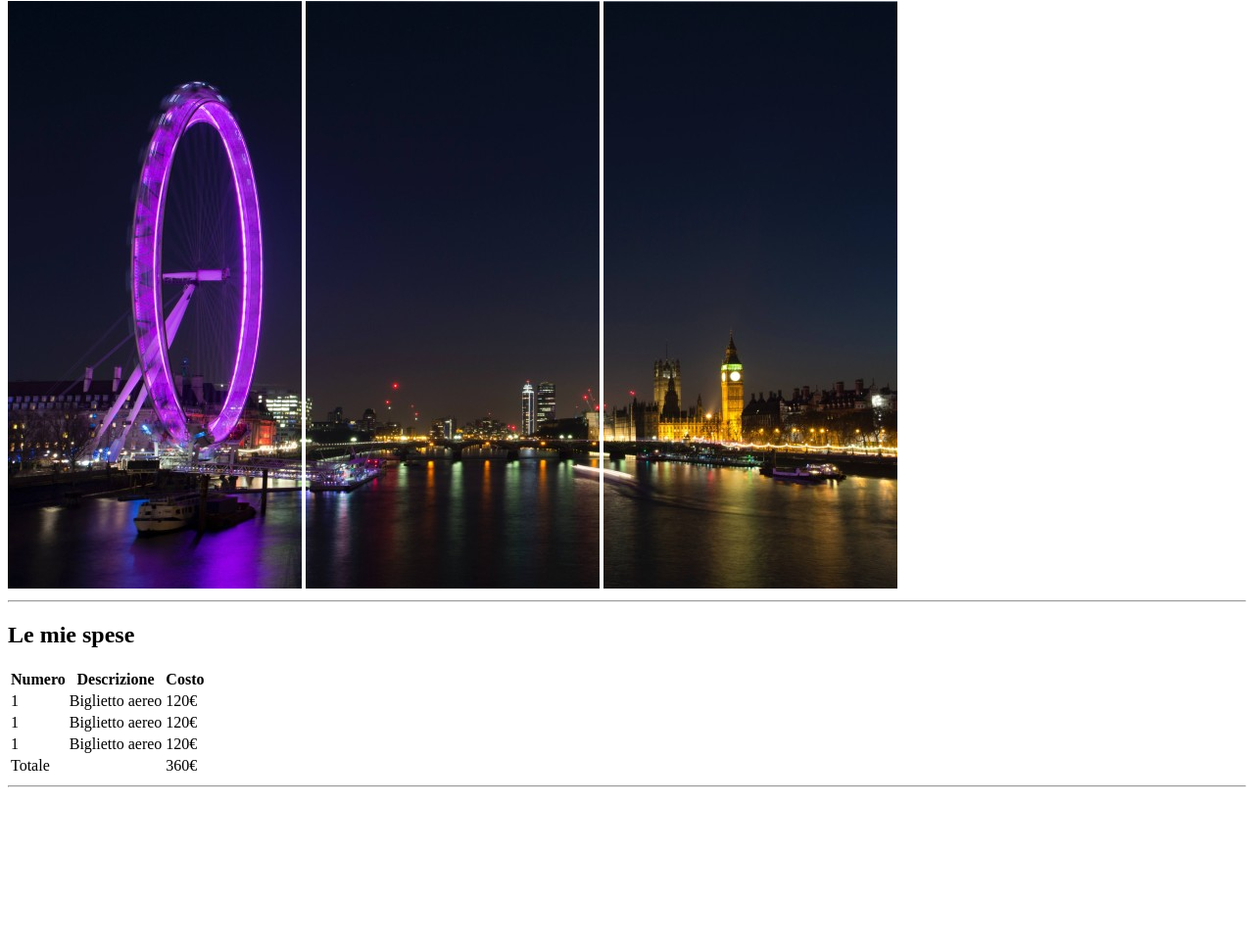
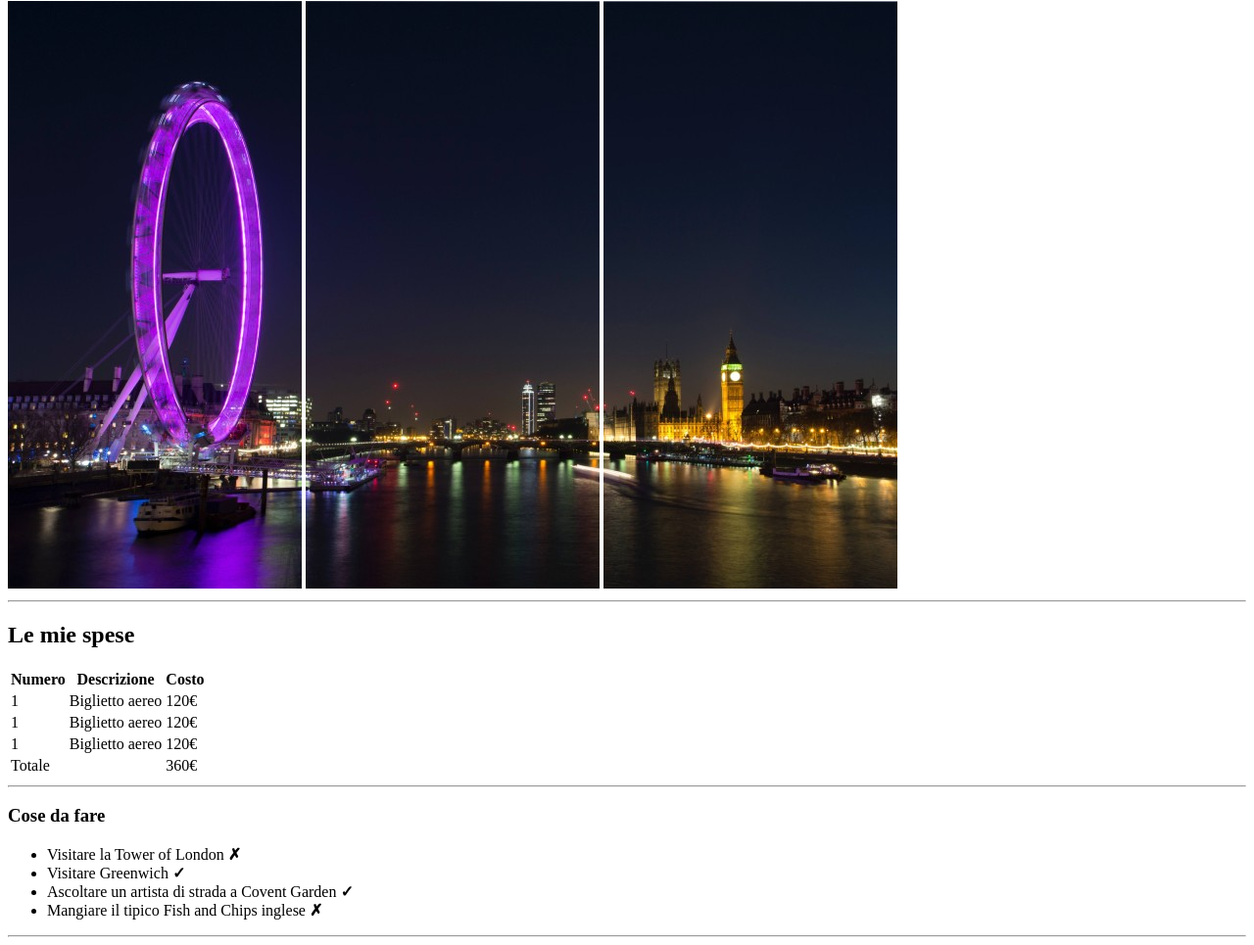
Before and after one commit to BrunoBernardini/html-london-trip, a plain HTML site: page index.html in a window 1280 px wide. Shown: the part 79-1044 px from the top of the page at 98% size. Before the commit the page ends 891 px from the top, so only its background shows below. Drawn offline with Linux system fonts and the light colour scheme.

Commit message:
Aggiunta terza sezione (lista non ordinata).

```diff
--- a/index.html
+++ b/index.html
@@ -54,7 +54,16 @@
                 </tfoot>
             </table>
             <hr>
+
         </section>
+            <h3>Cose da fare</h3>
+            <ul>
+                <li>Visitare la Tower of London <strong>&cross;</strong></li>
+                <li>Visitare Greenwich <strong>&check;</strong></li>
+                <li>Ascoltare un artista di strada a Covent Garden <strong>&check;</strong></li>
+                <li>Mangiare il tipico Fish and Chips inglese <strong>&cross;</strong></li>
+            </ul>
+            <hr>
         <section>
 
         </section>
```
